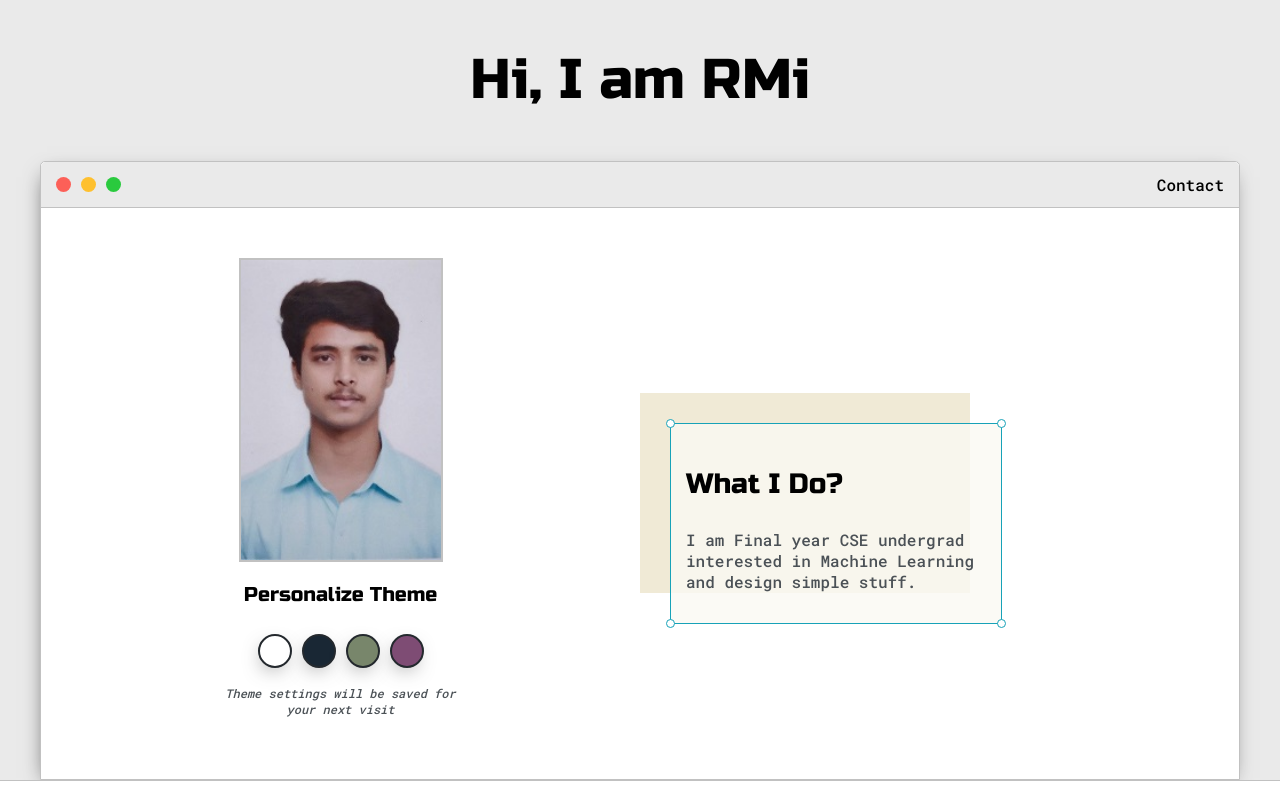
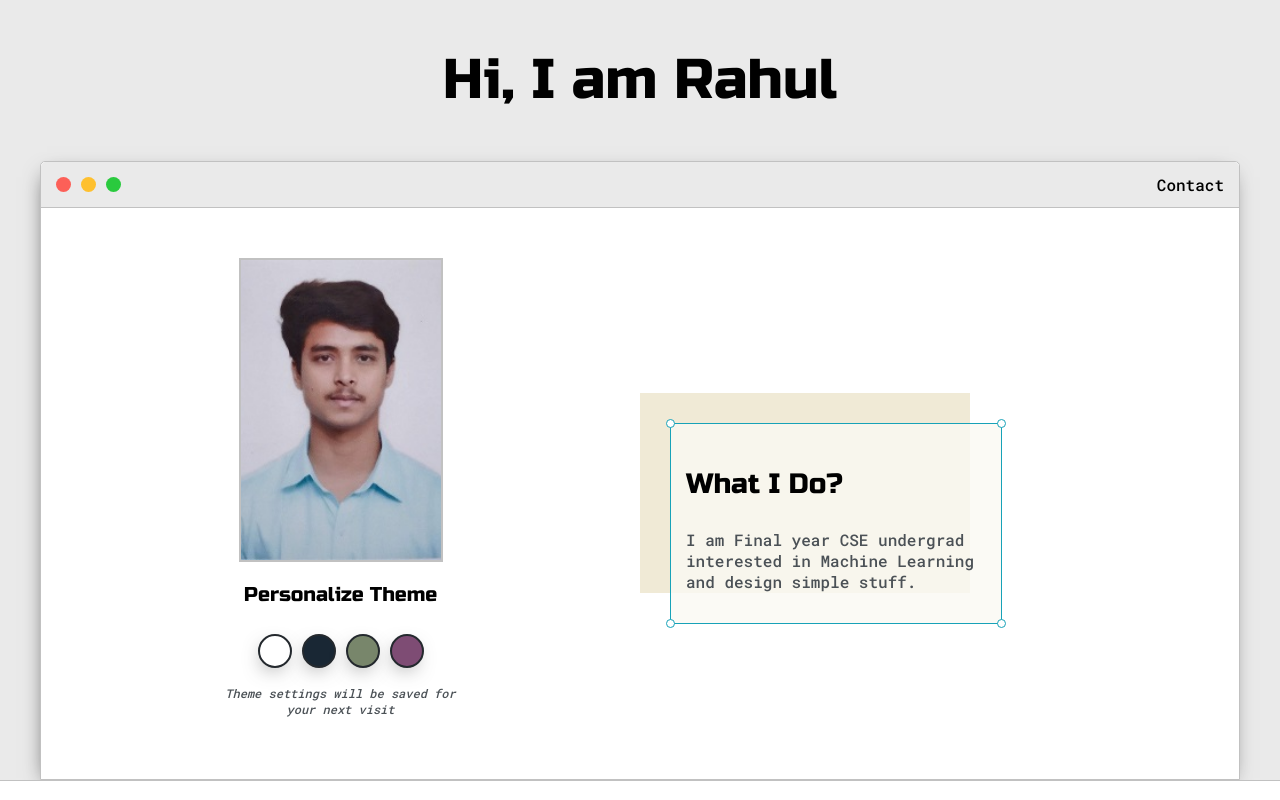
Before and after one commit to bornrmi/Portfolio2, a plain HTML site: page index.html in a window 1280 px wide. Shown: the top 800 px of the page. Drawn offline with Linux system fonts and the light colour scheme.

Commit message:
Add files via upload

```diff
--- a/index.html
+++ b/index.html
@@ -20,7 +20,7 @@
 	<section class="s1">
 		<div class="main-container">
 			<div class="greeting-wrapper">
-				<h1>Hi, I am RMi</h1>
+				<h1>Hi, I am Rahul</h1>
 			</div>
 
 			<div class="intro-wrapper">
```
